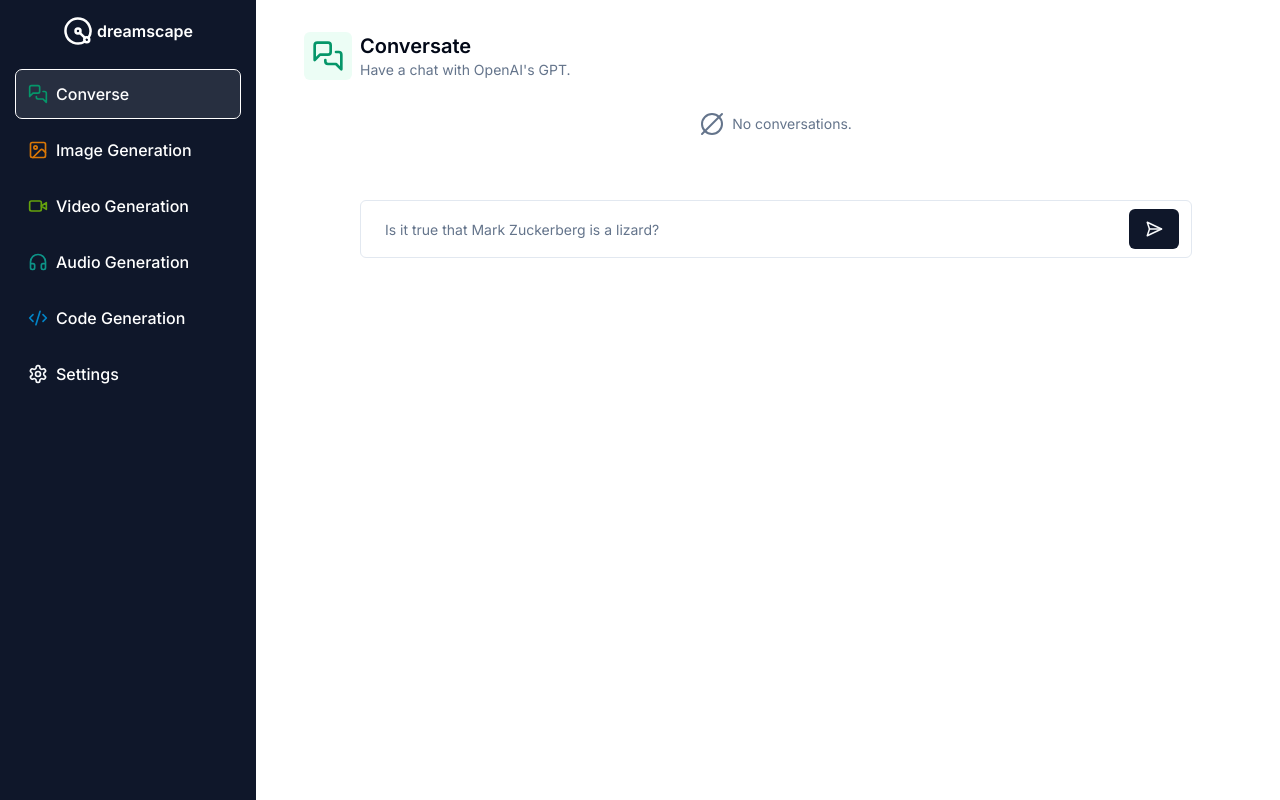
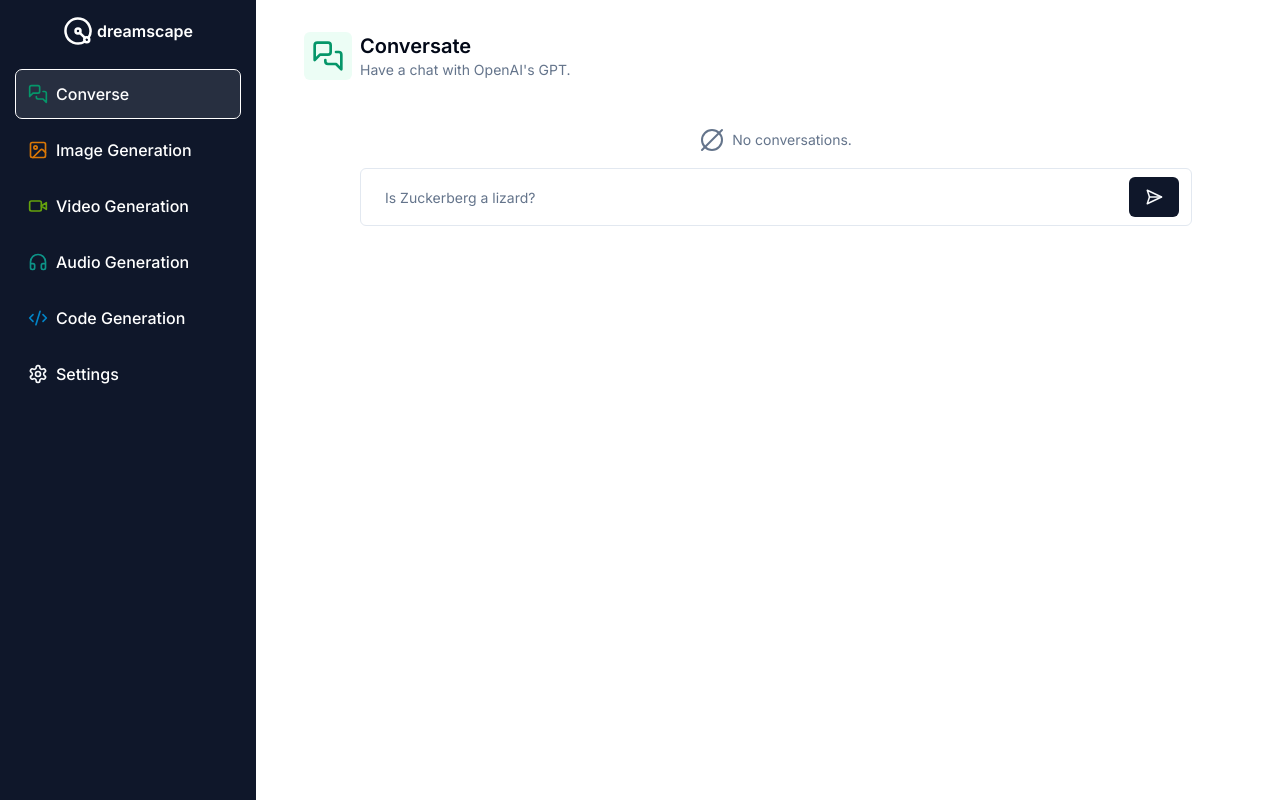
Before and after one commit to jdichh/saas-next2, a Next.js app: page /converse in a window 1280 px wide. Built offline with nearby package versions, Linux system fonts and the light colour scheme.

Commit message:
style: rearranging positioning

```diff
--- a/src/app/(dashboard)/(routes)/converse/page.tsx
+++ b/src/app/(dashboard)/(routes)/converse/page.tsx
@@ -69,10 +69,7 @@
         iconColor="text-emerald-600"
         bgColor="bg-emerald-50"
       />
-      <div className="px-4 lg:px-8 my-8 space-y-8 w-full max-w-4xl mx-auto">
-        {messages.length === 0 && !isSubmitting && (
-          <EmptyChatbox label="No conversations." />
-        )}
+      <div className="px-4 lg:px-8 my-8 space-y-4 w-full max-w-4xl mx-auto">
         <div className="flex flex-col gap-y-4">
           {messages.map((message) => (
             <div
@@ -90,15 +87,20 @@
           ))}
           <div className="scroll-mb-[100rem]" ref={lastMessage} />
         </div>
+
         {isSubmitting && (
           <div className="flex items-center justify-center bg-muted p-8 rounded-lg">
             <Loader />
           </div>
         )}
+        {messages.length === 0 && !isSubmitting && (
+          <EmptyChatbox label="No conversations." />
+        )}
+
         <Form {...form}>
           <form
             onSubmit={form.handleSubmit(onSubmit)}
-            className="flex flex-col md:flex-row justify-between items-center gap-2 rounded-md border w-full py-2 px-3  focus-within:shadow-sm"
+            className="flex flex-col md:flex-row justify-between items-center gap-2 rounded-md border py-2 px-3 focus-within:shadow-sm"
           >
             <FormField
               name="prompt"
@@ -108,7 +110,7 @@
                     <Input
                       className="outline-none border-0 focus-visible:ring-0 focus-visible:ring-transparent"
                       disabled={isSubmitting}
-                      placeholder="Is it true that Mark Zuckerberg is a lizard?"
+                      placeholder="Is Zuckerberg a lizard?"
                       {...field}
                     />
                   </FormControl>
--- a/src/components/loader.tsx
+++ b/src/components/loader.tsx
@@ -2,7 +2,7 @@
 
 export function Loader() {
   return (
-    <div className="flex flex-col items-center justify-center h-full gap-y-2">
+    <div className="flex flex-row items-center justify-center h-full gap-x-2">
         <div className="relative animate-spin">
             <RadiusIcon size={30}/>
         </div>
```
